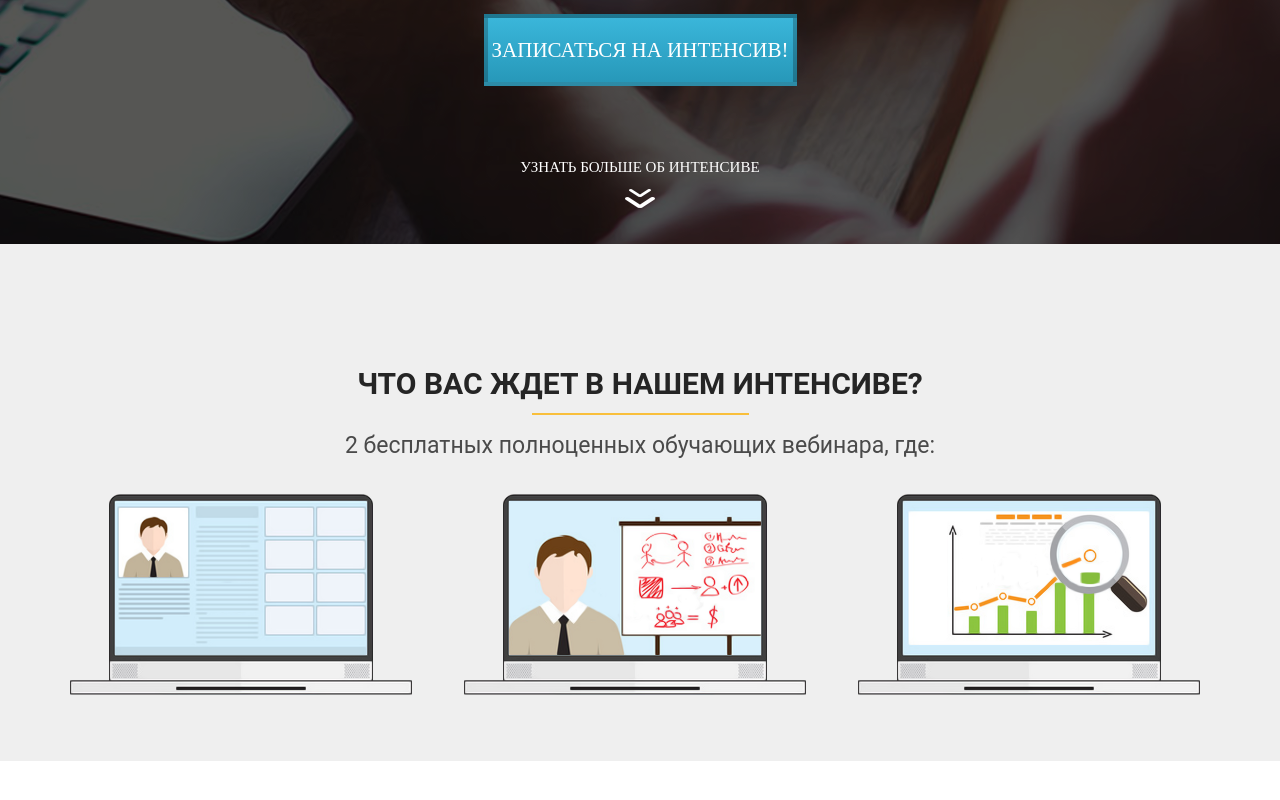
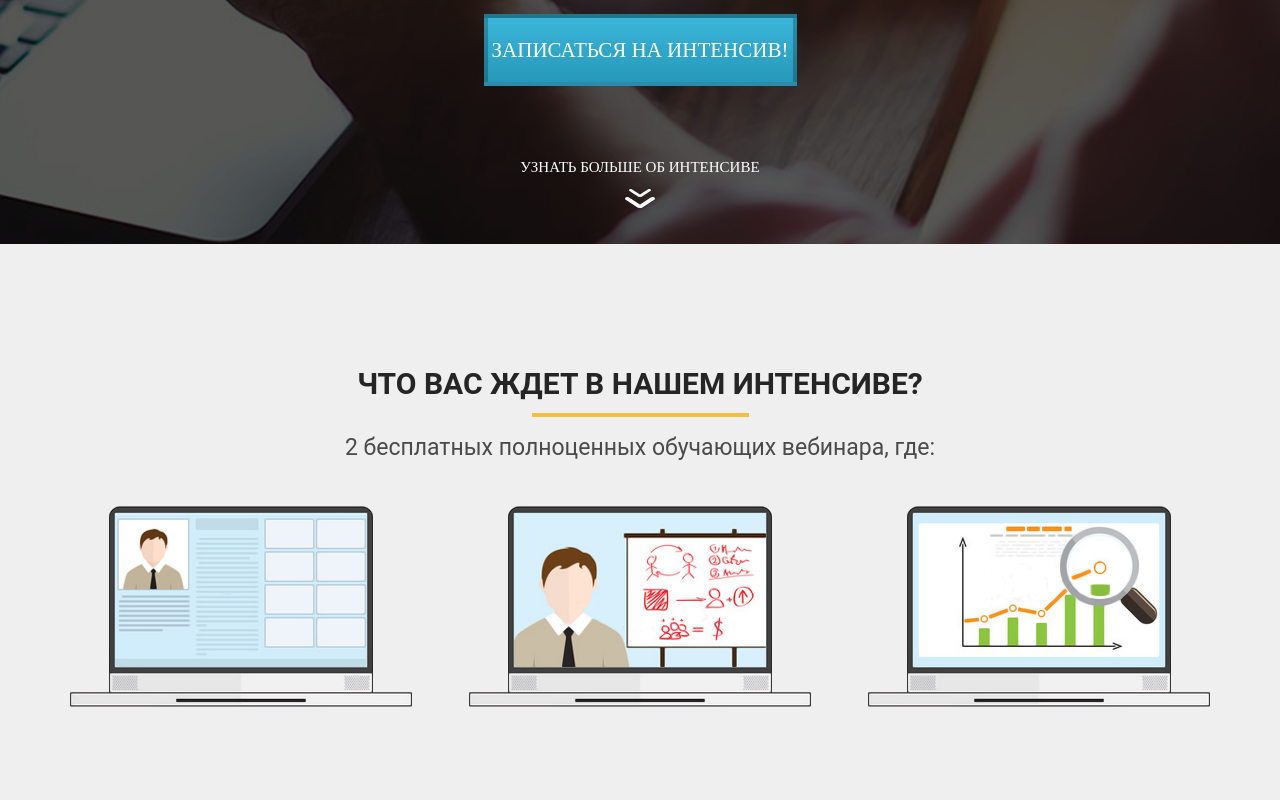
Before and after one commit to Ficixi/Courses, a plain HTML site: page udemy/MyWork/index.html in a window 1280 px wide. Shown: the part 556-1356 px from the top of the page. Before the commit the page ends 1317 px from the top, so only its background shows below. Drawn offline with Linux system fonts and the light colour scheme.

Commit message:
MyWork edited html, css

```diff
--- a/udemy/MyWork/CSS/style.css
+++ b/udemy/MyWork/CSS/style.css
@@ -112,7 +112,7 @@ h2.title {
 }
 
 .waiting {
-    eight: 800px;
+    min-height: 650px;
     background: url('../img/bg/second_bg.png') center center/cover no-repeat;
     padding: 39px 0 62px;
 }
@@ -128,8 +128,8 @@ h2.title {
 
 .waiting .container .waiting_divider {
     width: 217px;
-    height: 1px;
-    border: 1px solid #f9bf3b;
+    /* height: ; */
+    border: 2px solid #f9bf3b;
     margin: 0 auto;
     margin-top: 12px;
 }
@@ -140,12 +140,15 @@ h2.title {
     font-size: 23px;
     text-align: center;
     margin-top: 17px;
+    margin-bottom: 45px ;
 }
 
-.waiting .container .laptop_left {
-    margin-top: 35px;
+.waiting .container .laptops {
+    display: flex;
+    justify-content: space-between;
 }
 
+/*
 .img_laptop_left {
     margin-right: 48px;
 }
@@ -156,4 +159,4 @@ h2.title {
 
 .img_laptop_right {
 
-}
+} */
--- a/udemy/MyWork/index.html
+++ b/udemy/MyWork/index.html
@@ -41,12 +41,10 @@
             <h2 class="waiting_header">Что вас ждет в нашем интенсиве?</h2>
             <div class="waiting_divider"></div>
             <div class="waiting_subheader">2 бесплатных полноценных обучающих вебинара, где:</div>
-            <div class="laptop">
-                <div class="laptop_left">
-                    <img src="icons/laptop_l.png" alt="" class="img_laptop_left">
-                    <img src="icons/laptop_c.png" alt="" class="img_laptop_center">
-                    <img src="icons/laptop_r.png" alt="" class="img_laptop_right">
-                </div>
+            <div class="laptops">
+                <img src="icons/laptop_l.png" alt="" class="img_laptop_left">
+                <img src="icons/laptop_c.png" alt="" class="img_laptop_center">
+                <img src="icons/laptop_r.png" alt="" class="img_laptop_right">
 
                 <!-- <div class="laptop_center">
                     <img src="icons/laptop_c.png" alt="" class="img_laptop_center">
```
